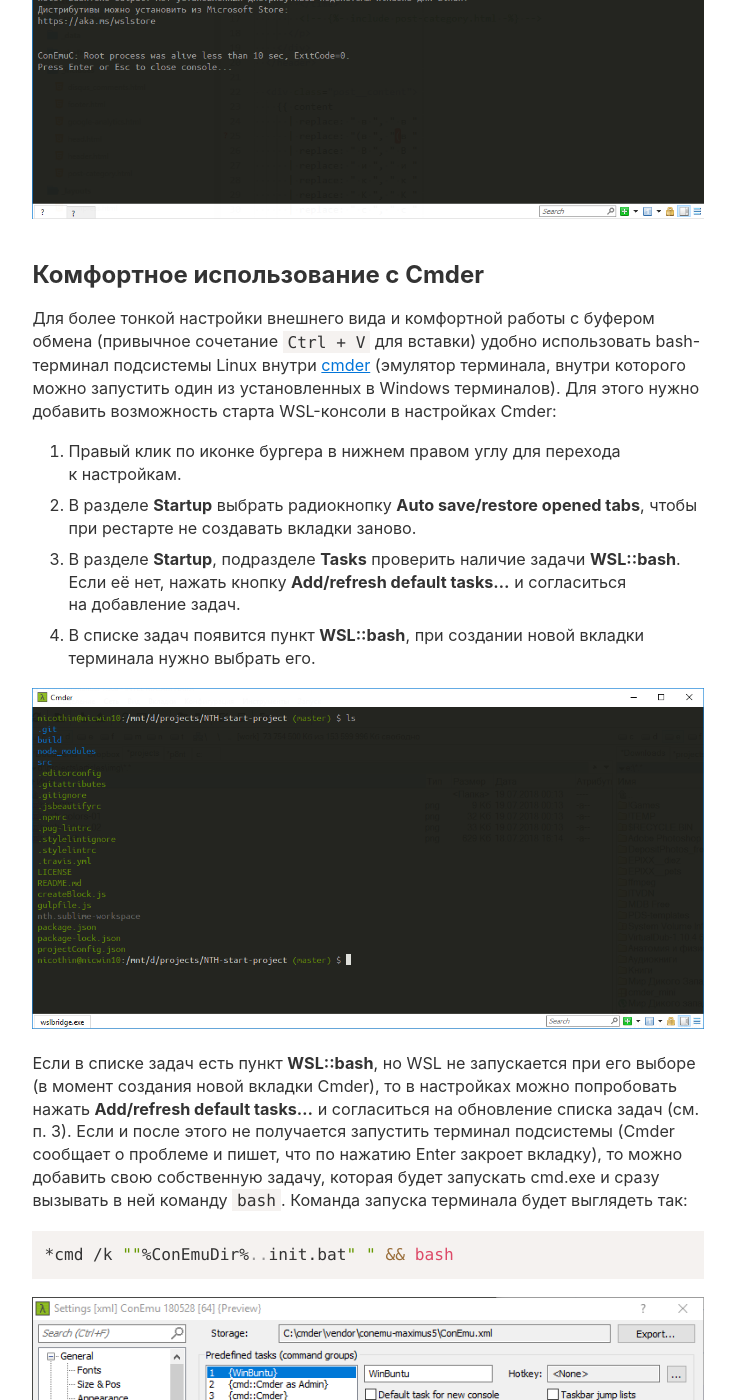
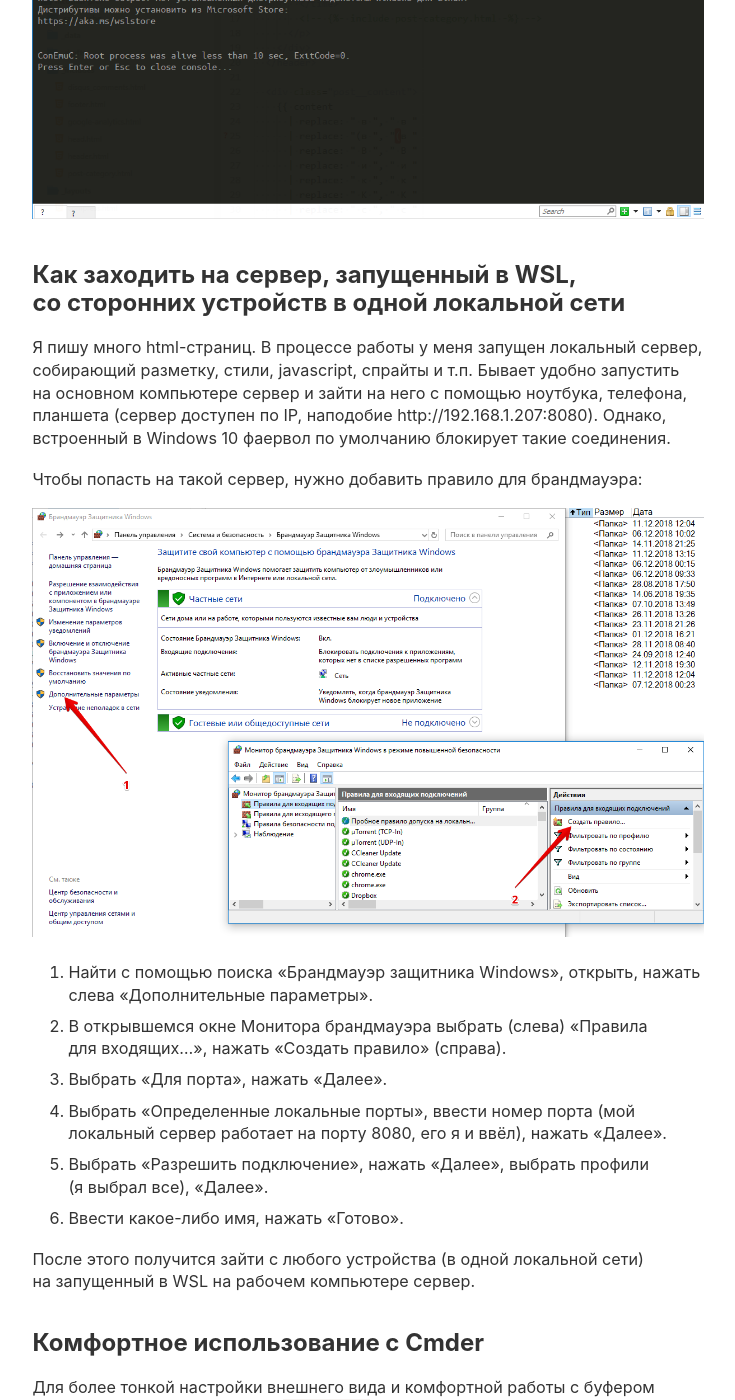
Before and after one commit to nicothin/nicothin.github.io, a Jekyll site: the page built from _posts/2018-07-19-windows-subsystem-for-linux.md, in a window 1280 px wide and 1400 px high, scrolled down 6884 px. Shown: the whole window, without its empty margins (272-1007 px from the left). Built offline with Jekyll 4.4.1, drawn with Linux system fonts in a browser that asks for light colours; comment, search, counter and statistics services are not loaded; some of the changed text lies outside the part shown.

Commit message:
Добавил про настройки фаерволла WSL

```diff
--- a/_posts/2018-07-19-windows-subsystem-for-linux.md
+++ b/_posts/2018-07-19-windows-subsystem-for-linux.md
@@ -151,9 +151,26 @@
 
 После загрузки Windows иногда (было всего дважды) отказывается работать. Помогает перезагрузка (это же Windows).
 
-Брандмауэр Windows по умолчанию не даёт зайти на запущенный внутри WSL сервер при запросе с другого устройства (запускаем сервер разработки на рабочем компе, открываем его страницы с телефона, находящегося в той же локальной сети). Как это лечить — не разобрался, приходится временно отключать браниауэр.
+Брандмауэр Windows по умолчанию не даёт зайти на запущенный внутри WSL сервер при запросе с другого устройства (запускаем сервер разработки на рабочем компе, открываем его страницы с телефона, находящегося в той же локальной сети). Как это лечить — не разобрался, приходится временно отключать брандмауэр.
 
 [![Баг bash-терминала: как будто он не установлен]({{ site.url }}/img/bash-bug01.png)]({{ site.url }}/img/bash-bug01.png)
+
+## Как заходить на сервер, запущенный в WSL, со сторонних устройств в одной локальной сети
+
+Я пишу много html-страниц. В процессе работы у меня запущен локальный сервер, собирающий разметку, стили, javascript, спрайты и т.п. Бывает удобно запустить на основном компьютере сервер и зайти на него с помощью ноутбука, телефона, планшета (сервер доступен по IP, наподобие http://192.168.1.207:8080). Однако, встроенный в Windows 10 фаервол по умолчанию блокирует такие соединения.
+
+Чтобы попасть на такой сервер, нужно добавить правило для брандмауэра:
+
+[![WSL и локальный сервер: добавление правила в фаервол]({{ site.url }}/img/wsl-add-firewall.png)]({{ site.url }}/img/wsl-add-firewall.png)
+
+1. Найти с помощью поиска «Брандмауэр защитника Windows», открыть, нажать слева «Дополнительные параметры».
+2. В открывшемся окне Монитора брандмауэра выбрать (слева) «Правила для входящих...», нажать «Создать правило» (справа).
+3. Выбрать «Для порта», нажать «Далее».
+4. Выбрать «Определенные локальные порты», ввести номер порта (мой локальный сервер работает на порту 8080, его я и ввёл), нажать «Далее».
+5. Выбрать «Разрешить подключение», нажать «Далее», выбрать профили (я выбрал все), «Далее».
+6. Ввести какое-либо имя, нажать «Готово».
+
+После этого получится зайти с любого устройства (в одной локальной сети) на запущенный в WSL на рабочем компьютере сервер.
 
 ## Комфортное использование с Cmder
 
```
Also changed, not shown: img/wsl-add-firewall.png (added).
